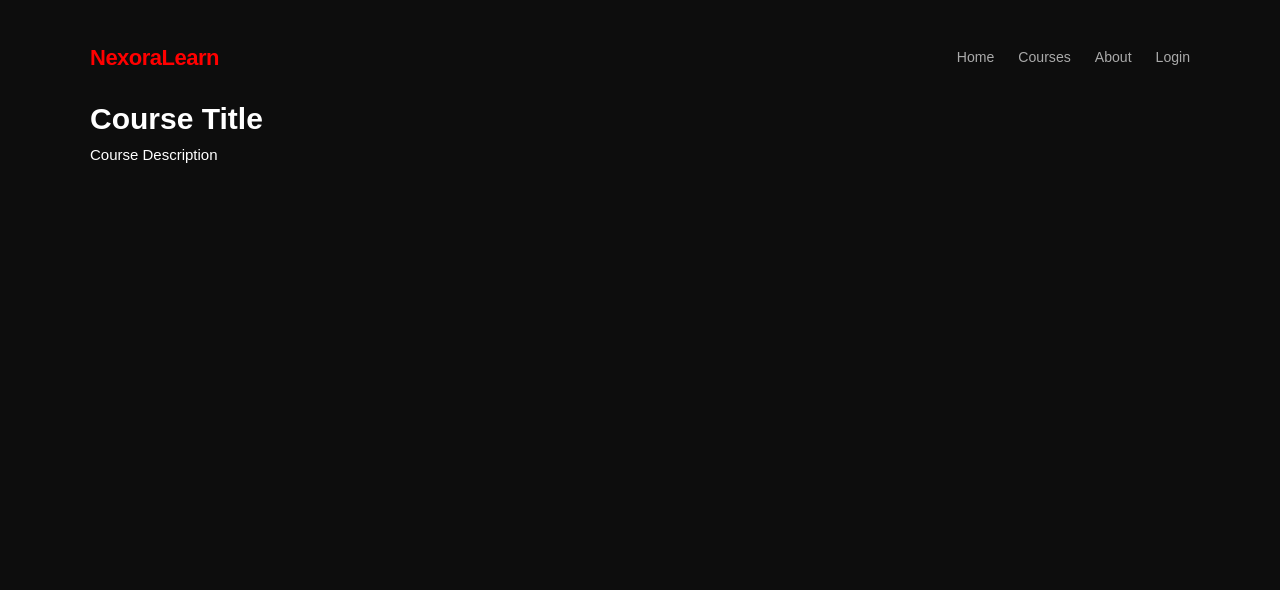
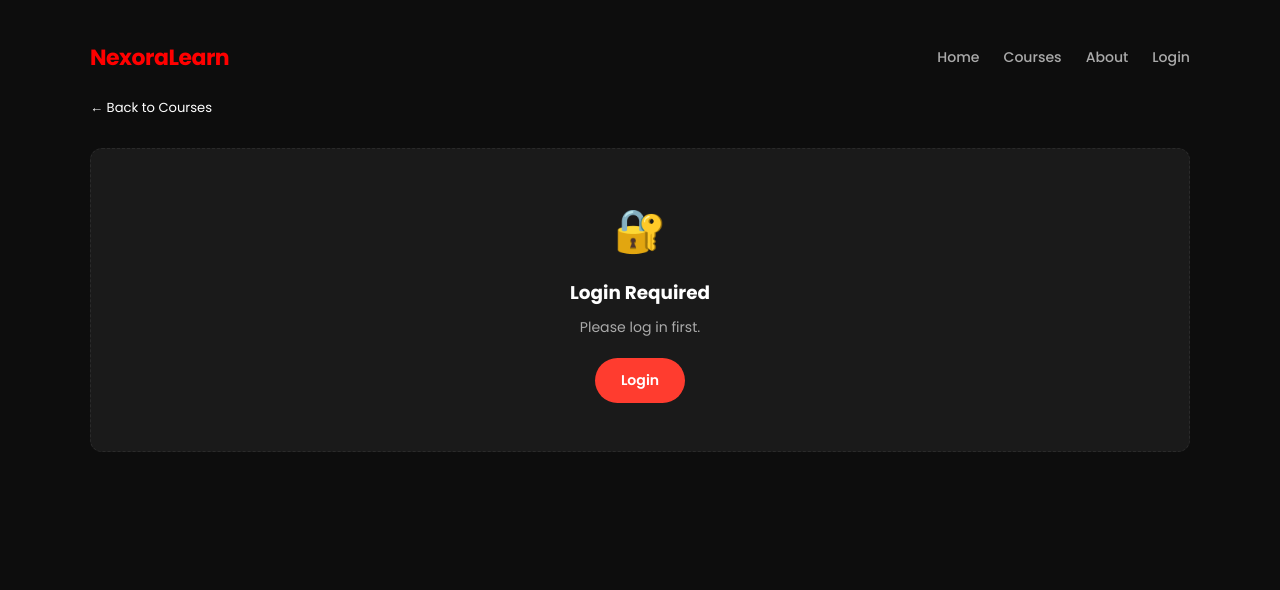
Before and after one commit to Anchal872004/nexoralearn, a plain HTML site: page course.html in a window 1280 px wide. Drawn offline with nearby package versions, Linux system fonts and the light colour scheme.

Commit message:
final update

```diff
--- a/course.html
+++ b/course.html
@@ -2,15 +2,21 @@
 <html lang="en">
 <head>
     <meta charset="UTF-8">
+    <meta name="viewport" content="width=device-width, initial-scale=1.0">
     <title>Course - NexoraLearn</title>
     <link rel="stylesheet" href="styles.css">
+    <link href="https://fonts.googleapis.com/css2?family=Poppins:wght@300;400;500;600;700&family=JetBrains+Mono:wght@400;500&display=swap" rel="stylesheet">
+    <script src="https://cdnjs.cloudflare.com/ajax/libs/jspdf/2.5.1/jspdf.umd.min.js"></script>
 </head>
 <body>
 
 <div class="container">
     <div class="navbar">
         <div class="logo">NexoraLearn</div>
-        <div class="nav-links">
+        <button class="hamburger" id="hamburger" aria-label="Toggle menu">
+            <span></span><span></span><span></span>
+        </button>
+        <div class="nav-links" id="navLinks">
             <a href="index.html">Home</a>
             <a href="courses.html">Courses</a>
             <a href="about.html">About</a>
@@ -18,22 +24,13 @@
         </div>
     </div>
 
-    <h1 id="courseTitle">Course Title</h1>
-    <p id="courseDesc">Course Description</p>
+    <a href="courses.html" class="back-link">← Back to Courses</a>
 
-    <iframe id="courseVideo"
-      frameborder="0"
-      allowfullscreen
-      allow="accelerometer;
-      autoplay;
-      clipboard-write;
-      encrypted-media;
-      gyroscope;
-      picture-in-picture">
-    </iframe>
-
+    <!-- JS renders content here -->
+    <div id="coursePageContent"></div>
 </div>
 
 <script src="script.js"></script>
+<script src="course-page.js"></script>
 </body>
 </html>
```
